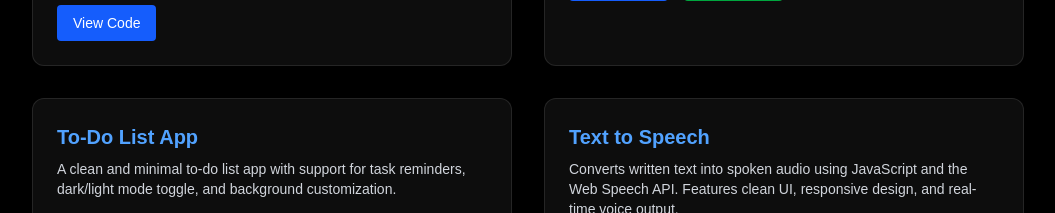
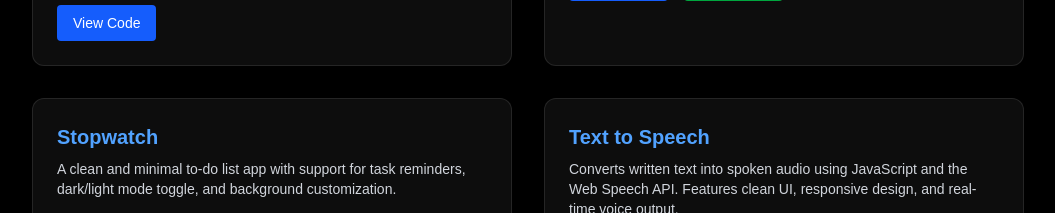
Before and after one commit to Divyyy/Portfolio, a React (Vite) app: page / in a window 1280 px wide. Shown: the part 2000-2213 px from the top of the page, without its empty margins (112-1167 px from the left). Built offline with nearby package versions, Linux system fonts and the light colour scheme.

Commit message:
Update Projects.jsx

```diff
--- a/src/components/sections/Projects.jsx
+++ b/src/components/sections/Projects.jsx
@@ -19,7 +19,7 @@ export const Projects = () => {
       live: "https://divyyy.github.io/to-do-list/",
     },
      {
-      title: "To-Do List App",
+      title: "Stopwatch",
       description:
         "A clean and minimal to-do list app with support for task reminders, dark/light mode toggle, and background customization.",
       techStack: ["HTML", "CSS", "JavaScript"],
```
